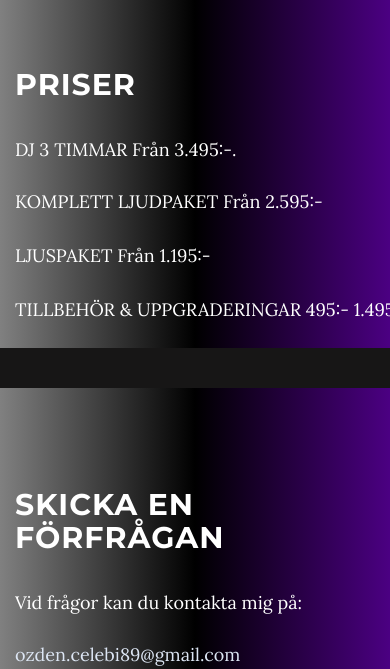
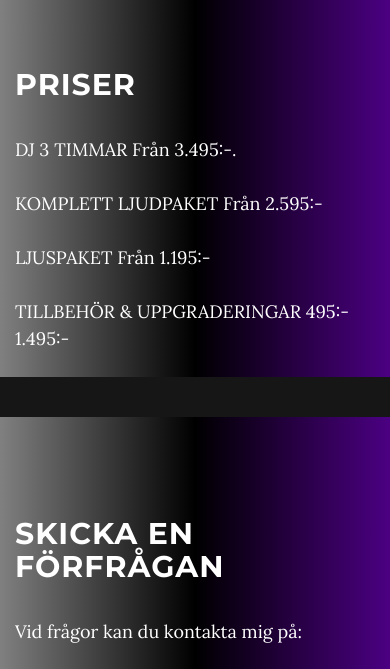
Before and after one commit to ozdencelebi/ozdencelebi.github.io, a plain HTML site: page djcelebi/index.html in a window 390 px wide. Shown: the part 1500-2169 px from the top of the page. Drawn offline with Linux system fonts and the light colour scheme.

Commit message:
changes made for responsive mobile desktop

```diff
--- a/djcelebi/index.html
+++ b/djcelebi/index.html
@@ -124,14 +124,14 @@ Jag är en professionell Dj, som har
 
               <h2>PRISER</h2>
                <p class="text-left">DJ 3 TIMMAR
-Från 3.495:-.</p>
-            <p class="text-nowrap">KOMPLETT LJUDPAKET
+Från 3.495:-. <br><br>
+            KOMPLETT LJUDPAKET
 Från 2.595:-<br> <br>LJUSPAKET
 Från 1.195:- <br> <br> TILLBEHÖR & UPPGRADERINGAR
 495:-  1.495:-
 
+              </p>
 
-</p>
         </div>
       </div>
 
```
